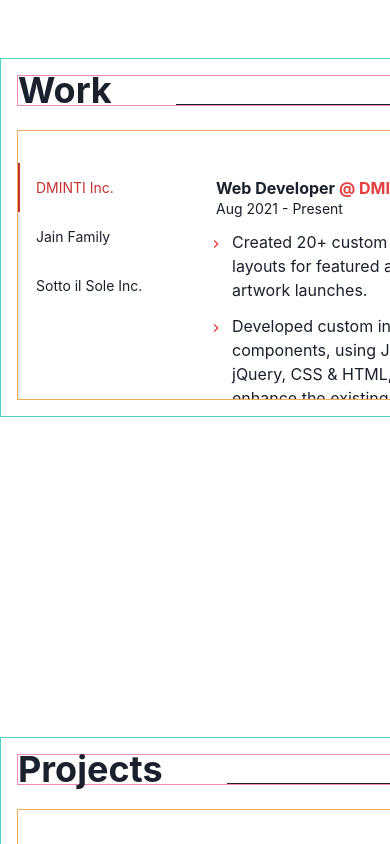
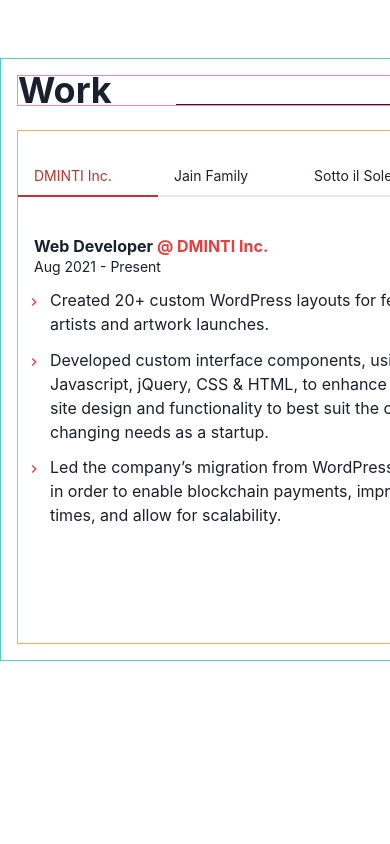
Before and after one commit to sashacandoit/portfolio-2023, a React (Create React App) app: page / in a window 390 px wide. Shown: the part 2180-3024 px from the top of the page. Built offline with nearby package versions, Linux system fonts and the light colour scheme.

Commit message:
fixed responsiveness of work tabs section

```diff
--- a/src/sections/Work.js
+++ b/src/sections/Work.js
@@ -8,16 +8,15 @@
     <Container maxW='container.lg' marginY={{ base: '10rem', lg: "15rem" }} paddingX={{ base: '0', lg: '1rem' }}>
       <Grid
         border='1px' borderColor='teal.300'
-        templateAreas={`"title title"
-                  "work-experience work-experience"`}
-        gridTemplateColumns={'1fr 1fr'}
+        templateRows={'repeat(2, max-content)'}
+        templateColumns={'repeat(2, 1fr)'}
         gap='6'
         padding='4'
       >
-        <GridItem border='1px' borderColor='pink.300' area={'title'}>
+        <GridItem colSpan={2} border='1px' borderColor='pink.300' >
           <SectionHeading title='Work' />
         </GridItem>
-        <GridItem paddingTop="2rem" border='1px' borderColor='orange.300' area={'work-experience'}>
+        <GridItem colSpan={2} paddingTop={{base: '1.5rem', md:"2rem"}} border='1px' borderColor='orange.300'>
           <WorkTabs />
         </GridItem>
       </Grid>
--- a/src/sections/components/WorkTabs.js
+++ b/src/sections/components/WorkTabs.js
@@ -1,33 +1,57 @@
 import React from "react";
-import { Tabs, TabList, Tab, TabPanels, TabPanel, List, ListItem, ListIcon, Heading, Text, Link } from '@chakra-ui/react'
+import { Show, Tabs, TabList, Tab, TabPanels, TabPanel, List, ListItem, ListIcon, Heading, Text, Link } from '@chakra-ui/react'
 import { experience } from "../../data/portfolio_data"
 import { ChevronRightIcon } from '@chakra-ui/icons'
 
 function WorkTabs() {
   return (
-    <Tabs orientation="vertical" colorScheme="red">
+    <>
+      <Show above='md'>
+        <Tabs orientation={"vertical"} colorScheme="red">
           <TabList alignItems={"start"}>
             {experience.map((tabContent, tabID) => (
-          <Tab fontSize="sm" textAlign="left" key={tabID} minW="13em" minH="3.5em" justifyContent="start">
+              <Tab fontSize="sm" textAlign="left" key={tabID} minW={"12em"} minH="3.5em" justifyContent="start">
                 {tabContent.company}
               </Tab>
             ))}
           </TabList>
 
-      <TabPanels>
+          <TabPanels paddingTop={{ base: '1.5rem', md: '0' }}>
             {experience.map((tabContent, tabID) => (
               <TabDetail tabContent={tabContent} key={tabID} />
             ))}
           </TabPanels>
 
         </Tabs>
+      </Show>
+
+      <Show below='md'>
+        <Tabs orientation={"horizontal"} colorScheme="red">
+          <TabList alignItems={"start"}>
+            {experience.map((tabContent, tabID) => (
+              <Tab fontSize="sm" textAlign="left" key={tabID} minW={'10em'} minH="3em" justifyContent="start">
+                {tabContent.company}
+              </Tab>
+            ))}
+          </TabList>
+
+          <TabPanels paddingTop={{ base: '1.5rem', md: '0' }}>
+            {experience.map((tabContent, tabID) => (
+              <TabDetail tabContent={tabContent} key={tabID} />
+            ))}
+          </TabPanels>
+
+        </Tabs>
+      </Show>
+    </>
+
   )
 }
 
 function TabDetail(props) {
   const { tabContent } = props;
   return (
-    <TabPanel overflow="scroll" maxHeight="28vh" minHeight="28vh">
+    <TabPanel overflow="scroll" maxHeight={{ base: '50vh', md: "30vh" }} minHeight={{ base: '50vh', md: "30vh" }}>
       <Heading as='h5' size='sm'>{tabContent.title} <Link href='#' color='red.500'>@ {tabContent.company}</Link></Heading>
       <Text fontSize="sm">{tabContent.start_date} - {tabContent.end_date}</Text>
       <List>
@@ -42,11 +66,6 @@
   );
 }
 
-function TabTitle(props) {
-  const { title } = props;
-  return (
-    <Tab>{title}</Tab>
-  );
-}
+
 
 export default WorkTabs;
```
Lines whose indentation alone changed are shown as unchanged.
